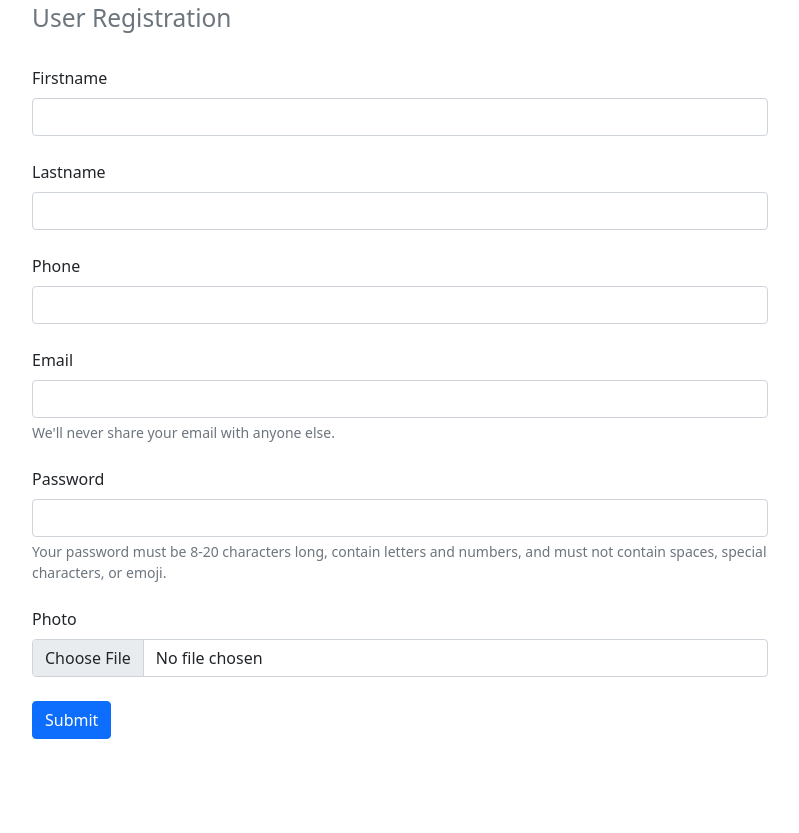
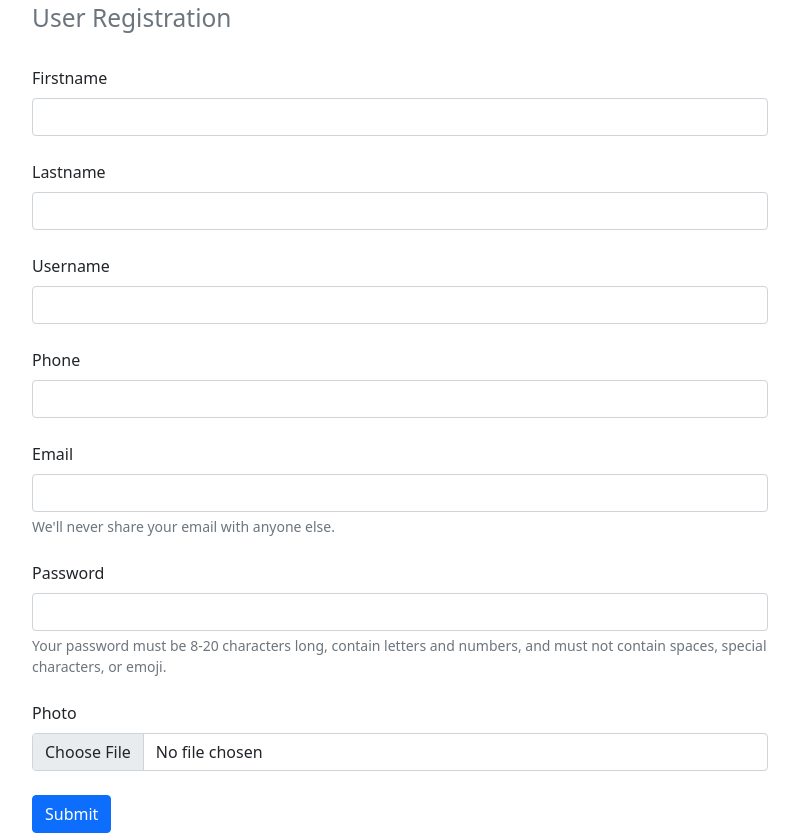
Before and after one commit to shyamjames/email_spam, a Django app: page /registration in a window 1280 px wide. Shown: the whole page, without its empty margins (50-849 px from the left). Before the commit the page ends 739 px from the top, so only its background shows below. Run offline with Django 3.2, Linux system fonts and the light colour scheme.

Commit message:
User registration completed

```diff
--- a/email_spam/home/views.py
+++ b/email_spam/home/views.py
@@ -15,7 +15,7 @@ def login(request):
             request.session['loginid']=q.pk
 
             if q.usertype=='admin':
-                return HttpResponse("<script>alert('Login SUccess');window.location='admin_home'</script>")
+                return HttpResponse("<script>alert('Login Success');window.location='admin_home'</script>")
             elif q.usertype=='user':
                 f = User.objects.get(LOGIN_id = q.pk)
                 if f:
@@ -27,6 +27,19 @@ def login(request):
     return render(request,'public_pages/login.html')
 
 def registration(request):
+    if 'submit' in request.POST:
+        fname = request.POST['firstname']
+        lname = request.POST['lastname']
+        username = request.POST['username']
+        phone = request.POST['phone']
+        email = request.POST['email']
+        password = request.POST['password']
+        photo = request.FILES['photo']
+        q = Login(username=username,password=password,usertype='user')
+        q.save
+        f = User(firstname=fname,lastname=lname,email=email,phone=phone,photo=photo,LOGIN_id=q.pk)
+        f.save
+        return HttpResponse("<script>alert('Registration Successful');window.location='login'</script>")
     return render(request,'public_pages/registration.html')
 
 def raise_complaint(request):
--- a/email_spam/templates/public_pages/registration.html
+++ b/email_spam/templates/public_pages/registration.html
@@ -12,7 +12,7 @@
         <div class="row">
             <div class="col-lg-8">
                 <div>
-                    <form method="post">
+                    <form method="post" enctype="multipart/form-data">
                         <h3><small class="text-muted">User Registration</small>
                         </h3>
                         <br>
@@ -22,11 +22,14 @@
                         <label for="lastname" class="form-label">Lastname</label>
                         <input type="text" name="lastname" class="form-control">
                         <br>
+                        <label for="username" class="form-label">Username</label>
+                        <input type="text" name="username" class="form-control">
+                        <br>
                         <label for="phone" class="form-label">Phone</label>
                         <input type="text" name="phone" class="form-control">
                         <br>
                         <label for="Email" class="form-label">Email</label>
-                        <input type="email" name="phone" class="form-control">
+                        <input type="email" name="email" class="form-control">
                         <div name="emailhelp" class="form-text">We'll never share your email with anyone else.</div>
                         <br>
                         <label for="password" class="form-label">Password</label>
@@ -38,7 +41,7 @@
                         <label for="photo" class="form-label">Photo</label>
                         <input type="file" name="photo" class="form-control">
                         <br>
-                        <input class="btn btn-primary" type="submit" value="Submit">
+                        <input class="btn btn-primary" type="submit" name="submit">
                     </form>
                 </div>
             </div>
```
